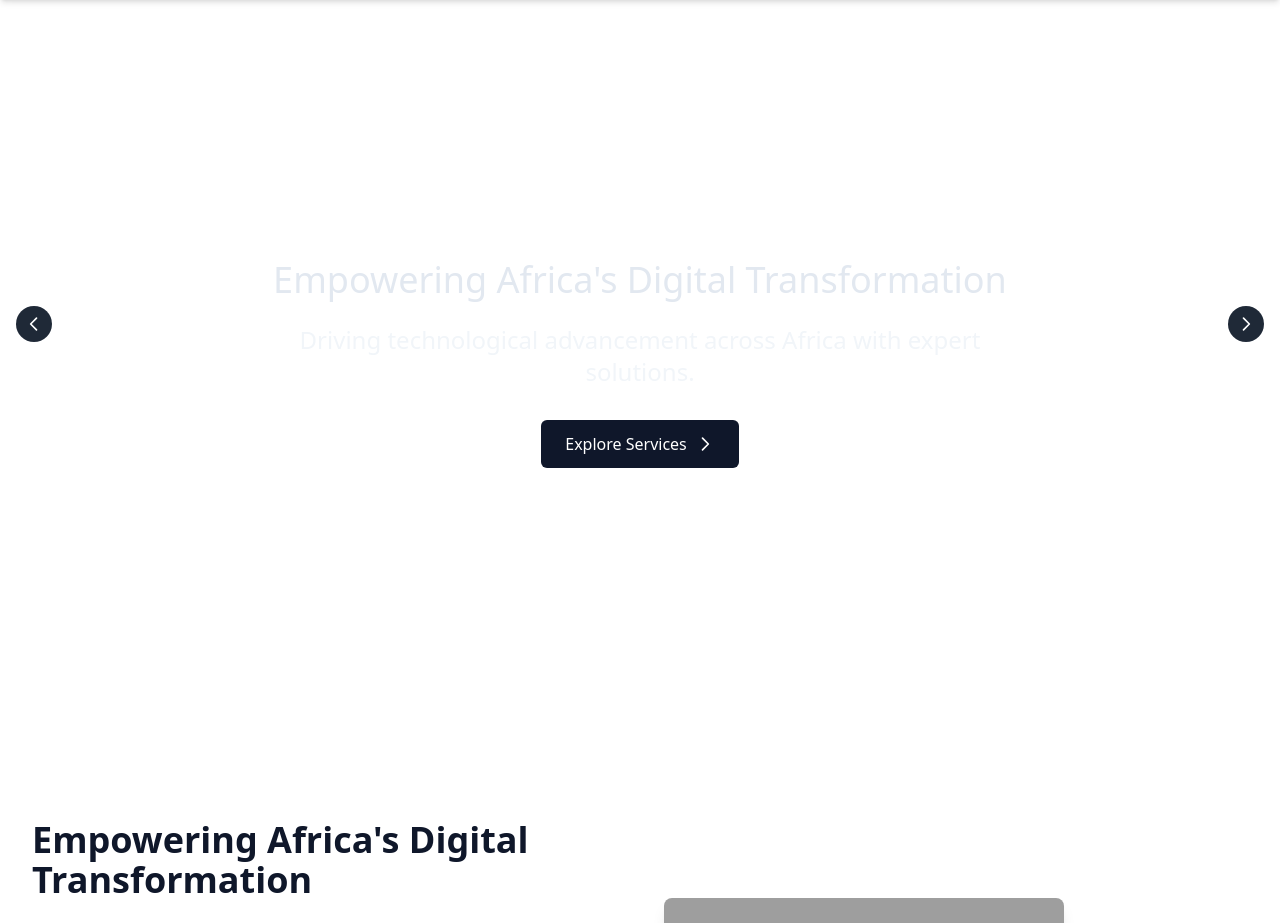
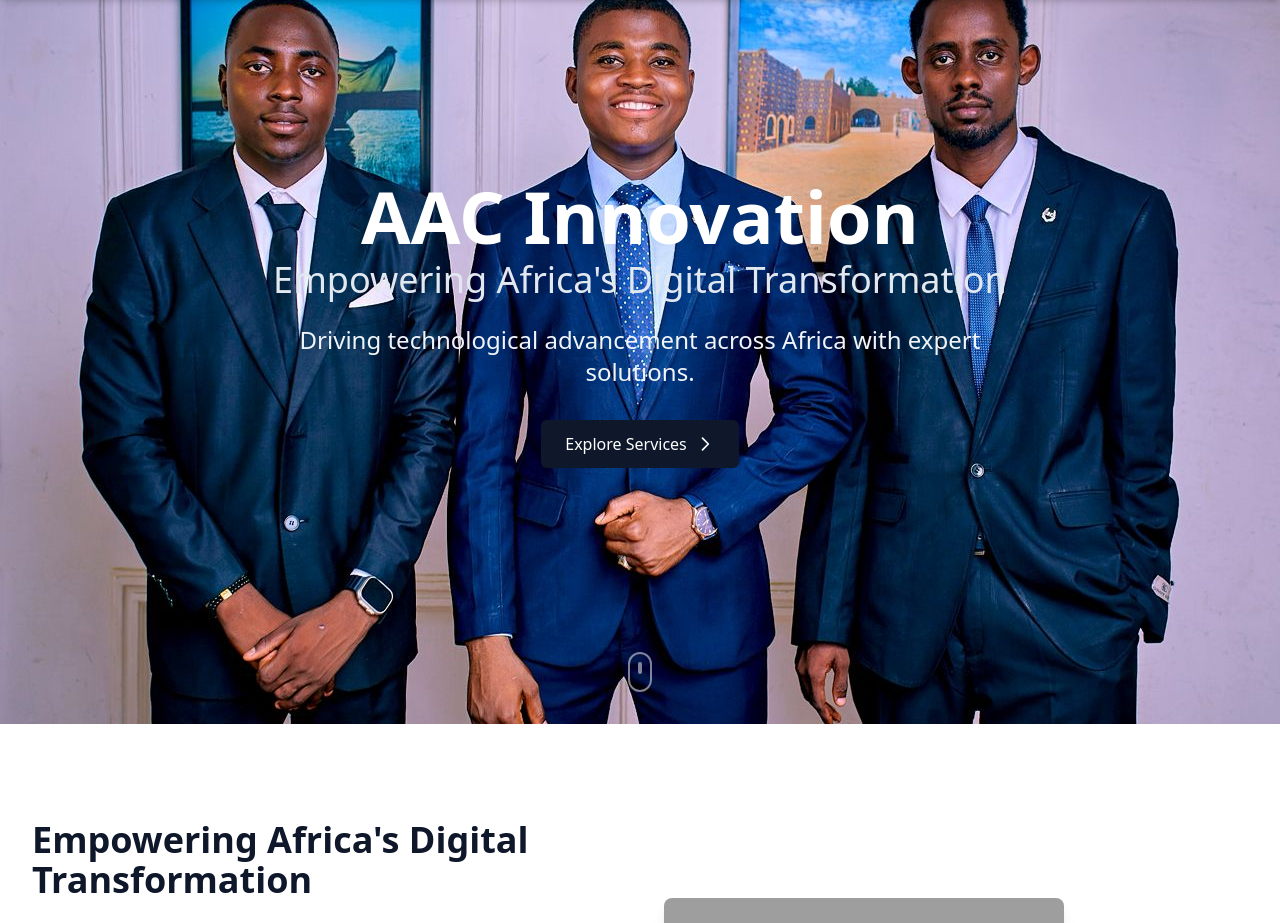
Before and after one commit to KabriAcid/aac_innovation, a PHP site: page / in a window 1280 px wide. Shown: the part 76-999 px from the top of the page. Run offline with PHP 8.4, Linux system fonts and the light colour scheme; some libraries are stand-ins or nearby versions; grey boxes are pictures that could not be loaded.

Commit message:
feat: Update carousel functionality and styles for improved user experience

```diff
--- a/index.php
+++ b/index.php
@@ -57,9 +57,9 @@
         <section class="relative min-h-screen flex items-center justify-center overflow-hidden">
             <div class="absolute inset-0 z-0">
                 <div id="hero-carousel" class="relative w-full h-full overflow-hidden">
-                    <div class="carousel-slide selected" style="background-image: url('public/img/hero.jpg');"></div>
-                    <div class="carousel-slide" style="background-image: url('public/img/staff-1-and-2.jpg');"></div>
-                    <div class="carousel-slide" style="background-image: url('public/img/3-staff.jpg');"></div>
+                    <div class="carousel-slide selected" style="background-image: url('/aac_innovation/public/img/hero.jpg');"></div>
+                    <div class="carousel-slide" style="background-image: url('/aac_innovation/public/img/staff-1-and-2.jpg');"></div>
+                    <div class="carousel-slide" style="background-image: url('/aac_innovation/public/img/3-staff.jpg');"></div>
                 </div>
                 <!-- Navigation Buttons -->
                 <button id="prev-slide" class="absolute left-4 top-1/2 transform -translate-y-1/2 bg-gray-800 text-white p-2 rounded-full">
@@ -97,7 +97,8 @@
         </section>
 
         <script>
-            // Vanilla JavaScript Carousel Logic
+            // Improved Vanilla JS Carousel Logic
+            document.addEventListener('DOMContentLoaded', function() {
                 const slides = document.querySelectorAll('.carousel-slide');
                 const prevButton = document.getElementById('prev-slide');
                 const nextButton = document.getElementById('next-slide');
@@ -105,7 +106,13 @@
 
                 function showSlide(index) {
                     slides.forEach((slide, i) => {
-                    slide.classList.toggle('selected', i === index);
+                        if (i === index) {
+                            slide.style.display = 'block';
+                            slide.classList.add('selected');
+                        } else {
+                            slide.style.display = 'none';
+                            slide.classList.remove('selected');
+                        }
                     });
                 }
 
@@ -124,6 +131,10 @@
 
                 // Auto-slide every 3 seconds
                 setInterval(nextSlide, 3000);
+
+                // Initialize
+                showSlide(currentSlide);
+            });
         </script>
 
         <!-- About Section -->
@@ -262,14 +273,14 @@
                         </div>
                     <?php endforeach; ?>
                 </div>
-                <div class="text-center mt-12">
+                <!-- <div class="text-center mt-12">
                     <a href="public/services.php" class="bg-primary-900 text-white px-6 py-3 rounded-md flex items-center justify-center">
                         <span>View All Services</span>
                         <svg xmlns="http://www.w3.org/2000/svg" class="h-5 w-5 ml-2" fill="none" viewBox="0 0 24 24" stroke="currentColor">
                             <path stroke-linecap="round" stroke-linejoin="round" stroke-width="2" d="M9 5l7 7-7 7" />
                         </svg>
                     </a>
-                </div>
+                </div> -->
             </div>
         </section>
         </div>
@@ -334,7 +345,7 @@
                     <p class="text-lg text-secondary-600 max-w-2xl mx-auto">Trusted by businesses across Africa for innovative technology solutions</p>
                 </div>
                 <div class="grid grid-cols-1 md:grid-cols-2 lg:grid-cols-3 gap-8">
-                    <div class="p-4 bg-white shadow rounded h-full flex flex-col">
+                    <div class="card h-full flex flex-col">
                         <div class="flex mb-4">
                             <svg xmlns="http://www.w3.org/2000/svg" class="h-4 w-4 text-yellow-400 fill-current" viewBox="0 0 24 24">
                                 <polygon points="12 17.27 18.18 21 16.54 13.97 22 9.24 14.81 8.63 12 2 9.19 8.63 2 9.24 7.46 13.97 5.82 21 12 17.27" />
@@ -358,7 +369,7 @@
                             <p class="text-sm text-secondary-500">FinTech Solutions Ltd</p>
                         </div>
                     </div>
-                    <div class="p-4 bg-white shadow rounded h-full flex flex-col">
+                    <div class="card h-full flex flex-col">
                         <div class="flex mb-4">
                             <svg xmlns="http://www.w3.org/2000/svg" class="h-4 w-4 text-yellow-400 fill-current" viewBox="0 0 24 24">
                                 <polygon points="12 17.27 18.18 21 16.54 13.97 22 9.24 14.81 8.63 12 2 9.19 8.63 2 9.24 7.46 13.97 5.82 21 12 17.27" />
@@ -382,7 +393,7 @@
                             <p class="text-sm text-secondary-500">Abuja Manufacturing Co</p>
                         </div>
                     </div>
-                    <div class="p-4 bg-white shadow rounded h-full flex flex-col">
+                    <div class="card h-full flex flex-col">
                         <div class="flex mb-4">
                             <svg xmlns="http://www.w3.org/2000/svg" class="h-4 w-4 text-yellow-400 fill-current" viewBox="0 0 24 24">
                                 <polygon points="12 17.27 18.18 21 16.54 13.97 22 9.24 14.81 8.63 12 2 9.19 8.63 2 9.24 7.46 13.97 5.82 21 12 17.27" />
--- a/style.css
+++ b/style.css
@@ -1,3 +1,63 @@
+/* Carousel gradient overlay and image offset */
+#hero-carousel {
+    width: 100%;
+    height: 100vh;
+    min-height: 400px;
+    position: relative;
+}
+.carousel-slide {
+    display: none;
+    width: 100%;
+    height: 100vh;
+    min-height: 400px;
+    background-size: cover;
+    background-position: center 30%; /* Push image down like React version */
+    transition: opacity 0.5s;
+    position: absolute;
+    top: 0;
+    left: 0;
+    z-index: 0;
+}
+.carousel-slide.selected {
+    display: block;
+    opacity: 1;
+    z-index: 1;
+}
+.carousel-gradient {
+    position: absolute;
+    inset: 0;
+    z-index: 2;
+    pointer-events: none;
+    background: linear-gradient(90deg, rgba(15,23,42,0.85) 0%, rgba(30,41,59,0.7) 100%);
+}
+.carousel-controls {
+    z-index: 3 !important;
+}
+/* Carousel container and slide fixes */
+#hero-carousel {
+    width: 100%;
+    height: 100vh;
+    min-height: 400px;
+    position: relative;
+}
+.carousel-slide {
+    display: none;
+    width: 100%;
+    height: 100vh;
+    min-height: 400px;
+    background-size: cover;
+    background-position: center;
+    transition: opacity 0.5s;
+    position: absolute;
+    top: 0;
+    left: 0;
+    z-index: 0;
+}
+.carousel-slide.selected {
+    display: block;
+    opacity: 1;
+    z-index: 1;
+}
 /* Card component styles for HomePage */
 .card {
     border-radius: 0.75rem;
```
Lines whose indentation alone changed are shown as unchanged.
